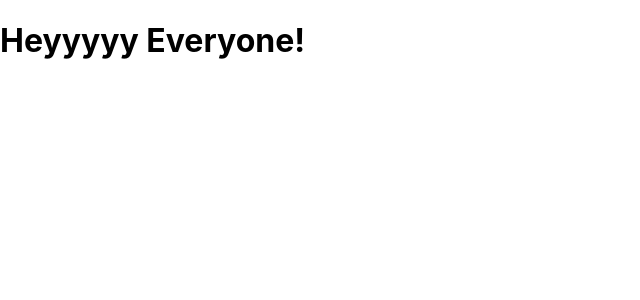
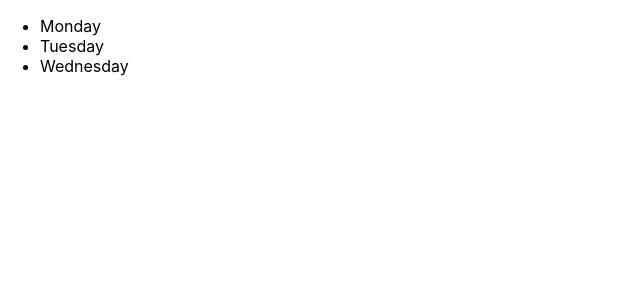
Before and after one commit to huijillain/React, a React (Create React App) app: page / in a window 1280 px wide. Shown: the top 300 px of the page, without its empty margins (0-640 px from the left). Built offline with nearby package versions, Linux system fonts and the light colour scheme.

Commit message:
Refactoring elements using JSX

```diff
--- a/src/index.js
+++ b/src/index.js
@@ -3,6 +3,10 @@
 import "./index.css";
 
 ReactDOM.render(
-  React.createElement("h1", null, "Heyyyyy Everyone!"),
+  <ul>
+    <li>Monday</li>
+    <li>Tuesday</li>
+    <li>Wednesday</li>
+  </ul>,
   document.getElementById("root")
 );
```
